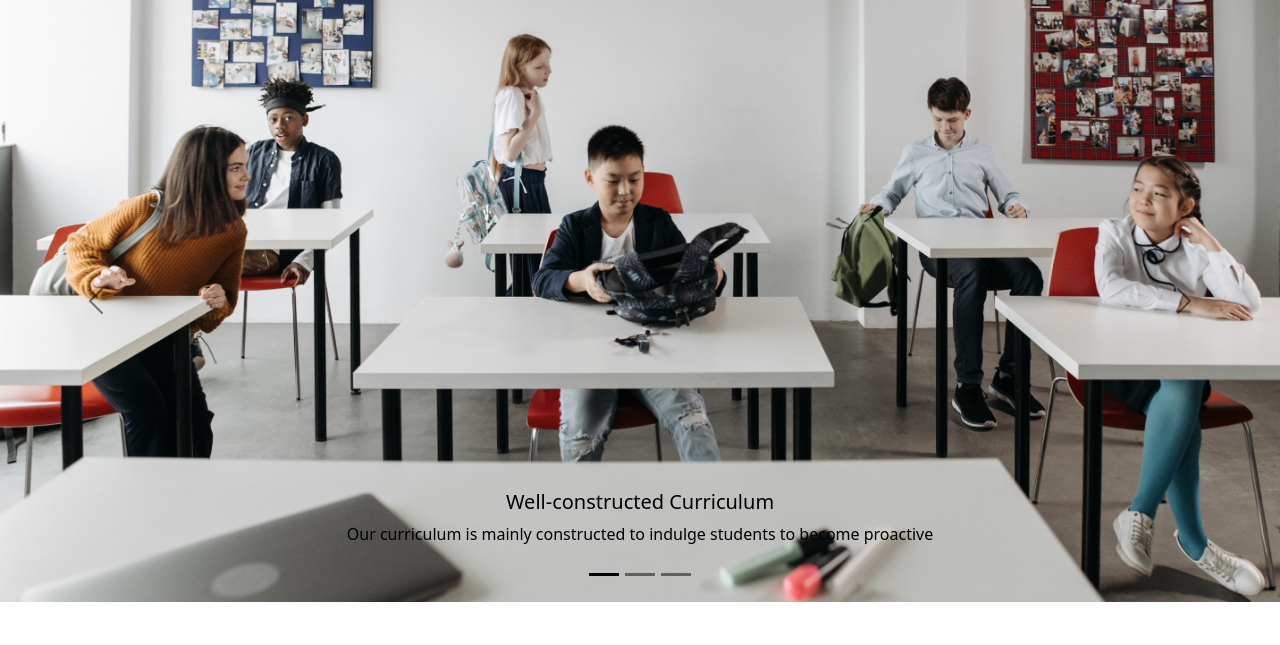
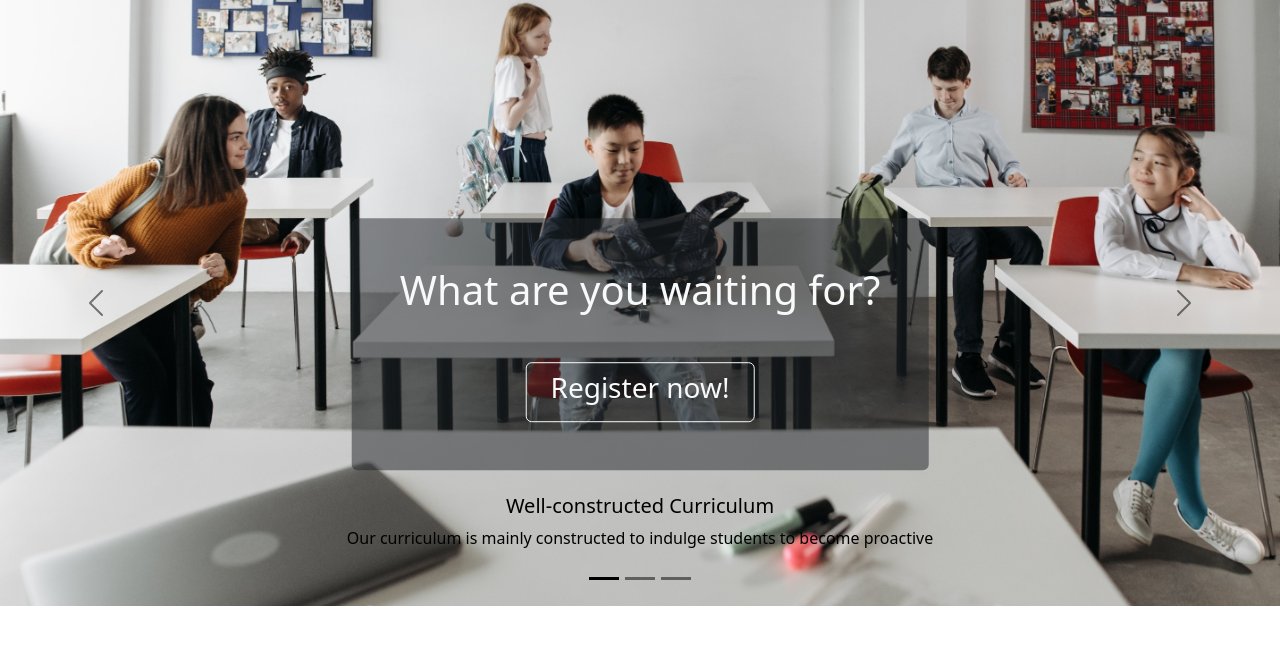
Before and after one commit to ZetsuX/simple-student-admission, a PHP site: page / in a window 1280 px wide. Shown: the part 56-701 px from the top of the page. Run offline with PHP 8.4, Linux system fonts and the light colour scheme.

Commit message:
feat: add register button to home

```diff
--- a/index.php
+++ b/index.php
@@ -66,6 +66,11 @@
         </div>
     </div>
 
+    <div class="text-center position-absolute start-50 top-50 translate-middle bg-dark p-5 rounded" style="--bs-bg-opacity: .5;">
+        <h1 class="text-light mb-5">What are you waiting for?</h1>
+        <a class="btn btn-outline-light py-2 px-4" href="form-daftar.php"><h3 class="fw-light">Register now!</h3></a>
+    </div>
+
     <?php if(isset($_GET['status'])):
         if($_GET['status'] == 'sukses'){
             echo '<div class="alert alert-success alert-dismissible fade show position-absolute start-50 translate-middle" style="top: 15%" role="alert">
```
Also changed, not shown: assets/curicculum.jpg, assets/teachercr.jpg (deleted), 2 other files.
